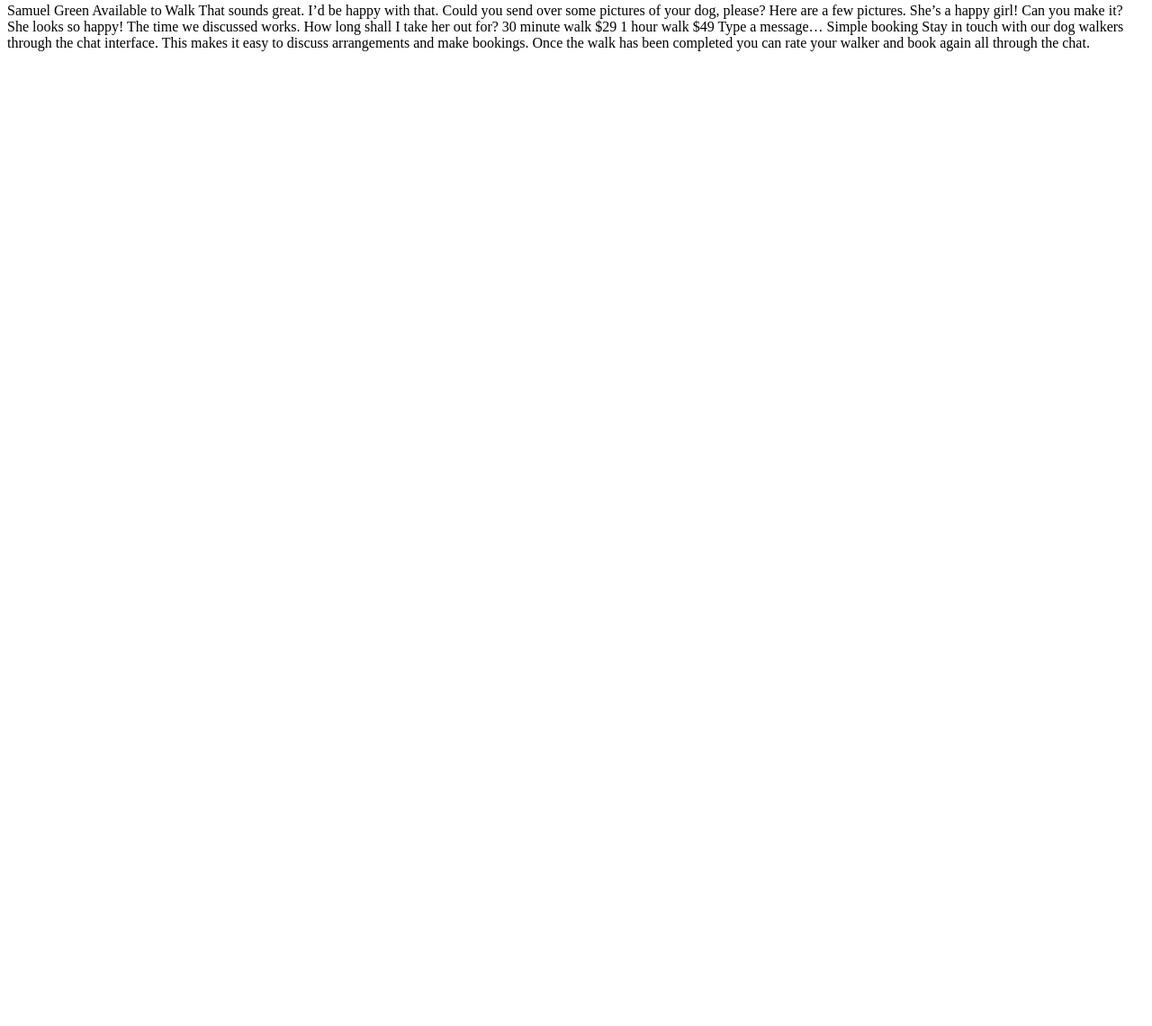
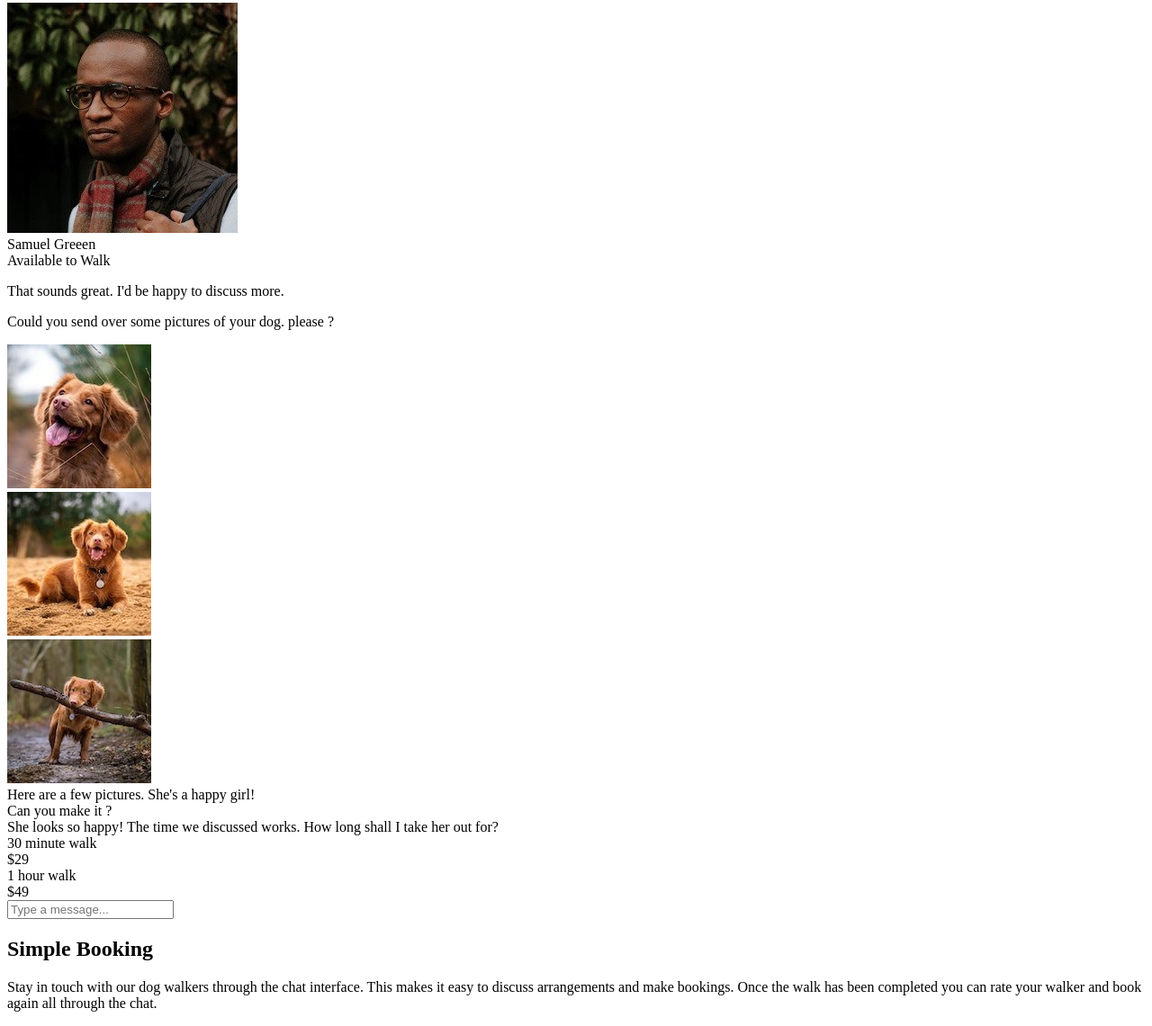
Before and after one commit to NightClover-code/css-illustration, a plain HTML site: page index.html in a window 1280 px wide. Shown: the part 5-1146 px from the top of the page at 90% size. Before the commit the page ends 800 px from the top, so only its background shows below. Drawn offline with Linux system fonts and the light colour scheme.

Commit message:
added color variables and base HTML

```diff
--- a/index.html
+++ b/index.html
@@ -17,18 +17,98 @@
     <title>Welcome | CSS Illustration</title>
   </head>
   <body>
-    Samuel Green Available to Walk That sounds great. I’d be
-    happy with that. Could you send over some pictures of
-    your dog, please? Here are a few pictures. She’s a happy
-    girl! Can you make it? She looks so happy! The time we
-    discussed works. How long shall I take her out for? 30
-    minute walk $29 1 hour walk $49 Type a message… Simple
-    booking Stay in touch with our dog walkers through the
-    chat interface. This makes it easy to discuss
-    arrangements and make bookings. Once the walk has been
-    completed you can rate your walker and book again all
-    through the chat.
-
+    <div class="app__container">
+      <div class="phone">
+        <div class="phone__container">
+          <header>
+            <div class="user">
+              <div class="left__arrow"></div>
+              <div class="user__info">
+                <div class="avatar">
+                  <img src="./images/avatar.jpg" />
+                </div>
+                <div class="username">Samuel Greeen</div>
+                <div class="status">Available to Walk</div>
+              </div>
+              <div class="settings"></div>
+            </div>
+          </header>
+          <main>
+            <div class="samuel__message">
+              <p>
+                That sounds great. I'd be happy to discuss
+                more.
+              </p>
+            </div>
+            <div class="samuel__message">
+              <p>
+                Could you send over some pictures of your
+                dog. please ?
+              </p>
+            </div>
+            <div class="client__dog__pictures__message">
+              <div class="dog__picture">
+                <img
+                  src="./images/dog-image-1.jpg"
+                  alt=""
+                />
+              </div>
+              <div class="dog__picture">
+                <img
+                  src="./images/dog-image-2.jpg"
+                  alt=""
+                />
+              </div>
+              <div class="dog__picture">
+                <img
+                  src="./images/dog-image-3.jpg"
+                  alt=""
+                />
+              </div>
+            </div>
+            <div class="client__message">
+              Here are a few pictures. She's a happy girl!
+            </div>
+            <div class="client__message">
+              Can you make it ?
+            </div>
+            <div class="samuel__message">
+              She looks so happy! The time we discussed
+              works. How long shall I take her out for?
+            </div>
+            <div class="pricing__message">
+              <div class="check__circle"></div>
+              <div class="service">30 minute walk</div>
+              <div class="price">$29</div>
+            </div>
+            <div class="pricing__message">
+              <div class="check__circle"></div>
+              <div class="service">1 hour walk</div>
+              <div class="price">$49</div>
+            </div>
+            <div class="enter__message">
+              <input
+                type="text"
+                placeholder="Type a message..."
+              />
+              <div class="send__button">
+                <div class="chevron-right"></div>
+              </div>
+            </div>
+          </main>
+        </div>
+      </div>
+      <section class="booking">
+        <h1>Simple Booking</h1>
+        <p>
+          Stay in touch with our dog walkers through the
+          chat interface. This makes it easy to discuss
+          arrangements and make bookings. Once the walk has
+          been completed you can rate your walker and book
+          again all through the chat.
+        </p>
+      </section>
+    </div>
     <!-- <div class="attribution">
       Challenge by
       <a
```
Also changed, not shown: styles/sass/variables.scss (added, +39 -0 lines), styles/sass/app.scss (added).
